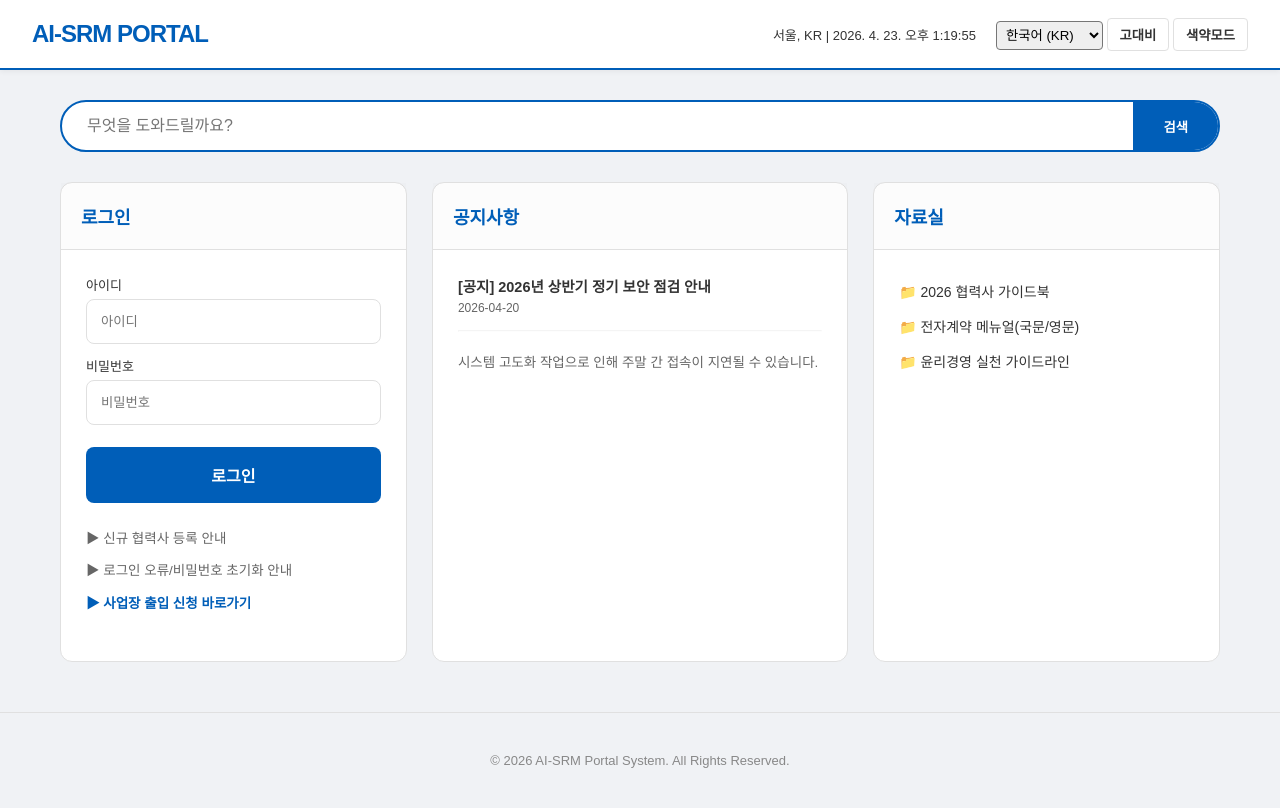
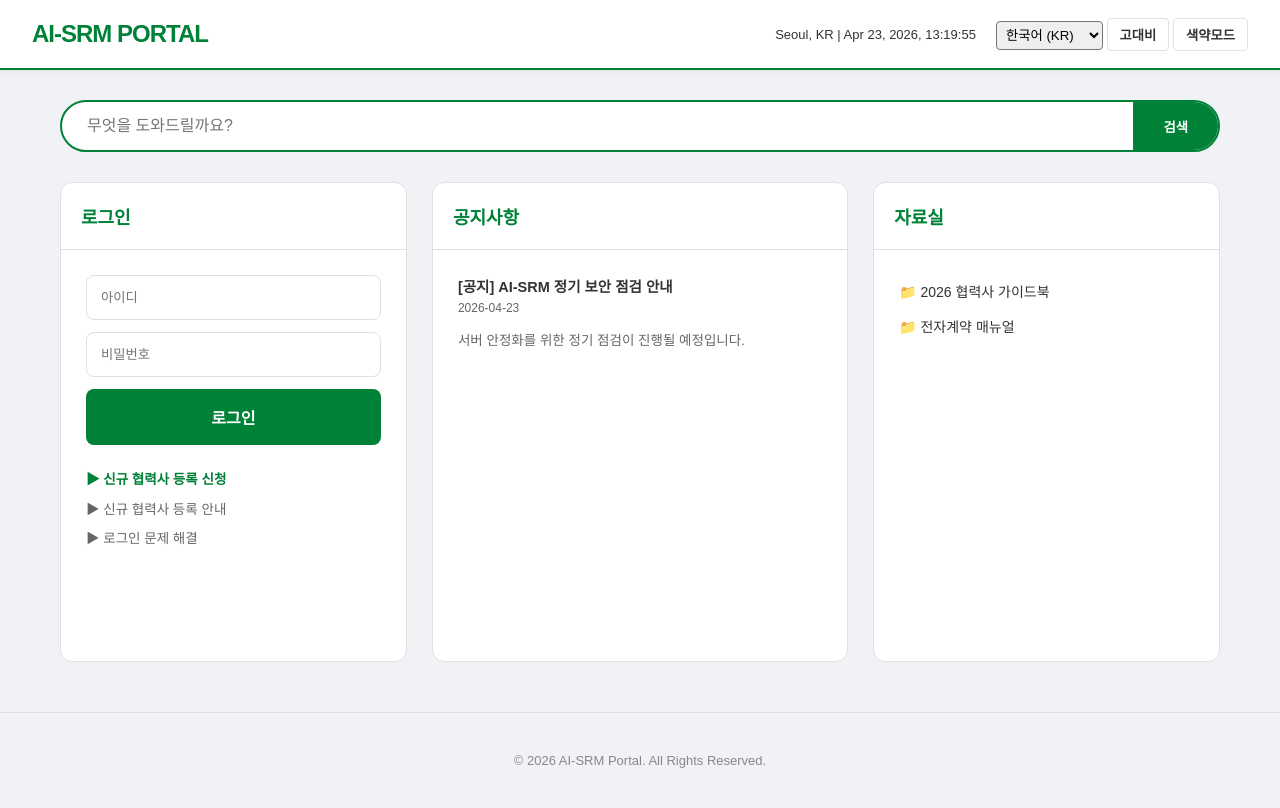
Before and after one commit to WOOJOONGBAIK/ai-srm, a website: page index.html in a window 1280 px wide. Drawn offline with Linux system fonts and the light colour scheme.

Commit message:
Commit index.html changes

```diff
--- a/index.html
+++ b/index.html
@@ -1,13 +1,3 @@
-<!--
-* Project: [AI-SRM]
-* File: [index.html]
-* Description: [AI-SRM landing page - 리비전 #11: 최종 통합본]
-* --------------------------------------------------------------------------
-* 변경 일자 작성자 변경 내용 요약
-* --------------------------------------------------------------------------
-* 2026-04-23 #11 다국어 지원, 고대비/색약 모드, 시계 최적화, 이벤트 위임 개선
-* 2026-04-23 #12 파일 이름 변경: portal.html -> index.html
--->
 <!DOCTYPE html>
 <html lang="ko">
 <head>
@@ -16,21 +6,20 @@
 <title>AI SRM Portal</title>
 <style>
   :root {
-    --primary-color: #005EB8;
-    --primary-dark: #003d82;
+    /* HD현대 브랜드 컬러 반영 */
+    --primary-color: #008138;
+    --primary-dark: #006b2e;
     --bg-body: #f0f2f5;
     --bg-card: #ffffff;
     --text-main: #333333;
     --text-sub: #666666;
     --border-color: #e0e0e0;
-    --status-green: #28a745;
     --transition-speed: 0.3s;
   }
 
   /* 고대비 모드 */
   body.high-contrast {
     --primary-color: #ffff00;
-    --primary-dark: #e6e600;
     --bg-body: #000000;
     --bg-card: #1a1a1a;
     --text-main: #ffffff;
@@ -41,8 +30,6 @@
   /* 색약모드 */
   body.color-blind {
     --primary-color: #d55e00;
-    --status-green: #009e73;
-    --bg-body: #e6e6e6;
   }
 
   * { box-sizing: border-box; margin: 0; padding: 0; font-family: 'Malgun Gothic', sans-serif; }
@@ -61,41 +48,37 @@
   .mode-switch button {
     padding: 6px 12px; cursor: pointer; border: 1px solid var(--border-color);
     background: var(--bg-card); color: var(--text-main); border-radius: 4px; font-weight: bold;
-    transition: all 0.2s ease;
   }
-  .mode-switch button:hover { background: var(--primary-color); color: #fff; transform: translateY(-1px); }
-  body.high-contrast .mode-switch button:hover { color: #000; }
+  .mode-switch button:hover { background: var(--primary-color); color: #fff; }
 
   /* Search Section */
   .search-container { max-width: 1200px; margin: 30px auto 0; padding: 0 20px; }
-  .search-bar { display: flex; background: var(--bg-card); border: 2px solid var(--primary-color); border-radius: 30px; overflow: hidden; transition: box-shadow 0.3s; }
-  .search-bar:focus-within { box-shadow: 0 0 15px rgba(0,94,184,0.3); }
-  .search-bar input { flex: 1; border: none; padding: 15px 25px; outline: none; font-size: 16px; background: transparent; color: var(--text-main); }
-  .search-btn { background: var(--primary-color); color: #fff; border: none; padding: 0 30px; cursor: pointer; font-weight: bold; transition: background 0.2s; }
+  .search-bar { display: flex; background: var(--bg-card); border: 2px solid var(--primary-color); border-radius: 30px; overflow: hidden; }
+  .search-bar input { flex: 1; border: none; padding: 15px 25px; outline: none; font-size: 16px; background: transparent; }
+  .search-btn { background: var(--primary-color); color: #fff; border: none; padding: 0 30px; cursor: pointer; font-weight: bold; }
 
   /* Layout & Cards */
   .main-layout { display: grid; grid-template-columns: 1fr 1.2fr 1fr; gap: 25px; max-width: 1200px; margin: 30px auto; padding: 0 20px; }
   .card { background: var(--bg-card); border-radius: 12px; border: 1px solid var(--border-color); display: flex; flex-direction: column; min-height: 480px; transition: transform 0.3s, box-shadow 0.3s; }
   .card:hover { transform: translateY(-8px); box-shadow: 0 10px 20px rgba(0,0,0,0.1); }
-  .card-header { padding: 20px; border-bottom: 1px solid var(--border-color); background: rgba(0,0,0,0.01); }
+  .card-header { padding: 20px; border-bottom: 1px solid var(--border-color); }
   .card-header h3 { color: var(--primary-color); font-size: 18px; font-weight: 700; }
   .card-body { padding: 25px; flex: 1; }
 
   /* Login Form */
   .login-input { width: 100%; padding: 14px; margin-bottom: 12px; border: 1px solid var(--border-color); border-radius: 8px; background: var(--bg-card); color: var(--text-main); }
-  .login-btn { width: 100%; padding: 16px; background: var(--primary-color); color: #fff; border: none; border-radius: 8px; font-weight: bold; font-size: 16px; cursor: pointer; transition: 0.3s; margin-top: 10px; }
-  .login-links { margin-top: 20px; font-size: 13.5px; line-height: 2.4; }
+  .login-btn { width: 100%; padding: 16px; background: var(--primary-color); color: #fff; border: none; border-radius: 8px; font-weight: bold; font-size: 16px; cursor: pointer; }
+  .login-links { margin-top: 20px; font-size: 13.5px; line-height: 2.2; }
   .login-links a { color: var(--text-sub); text-decoration: none; display: block; cursor: pointer; transition: 0.2s; }
   .login-links a:hover { color: var(--primary-color); padding-left: 5px; }
 
   /* Modal */
   .modal { display: none; position: fixed; z-index: 2000; left: 0; top: 0; width: 100%; height: 100%; background: rgba(0,0,0,0.6); opacity: 0; transition: opacity 0.3s ease; backdrop-filter: blur(2px); }
   .modal.show { display: block; opacity: 1; }
-  .modal-content { background: var(--bg-card); margin: 8% auto; padding: 35px; border-radius: 16px; width: 550px; position: relative; transform: translateY(-30px); transition: transform 0.4s cubic-bezier(0.175, 0.885, 0.32, 1.275); box-shadow: 0 20px 40px rgba(0,0,0,0.2); }
-  .modal.show .modal-content { transform: translateY(0); }
+  .modal-content { background: var(--bg-card); margin: 8% auto; padding: 35px; border-radius: 16px; width: 550px; position: relative; box-shadow: 0 20px 40px rgba(0,0,0,0.2); }
   .modal-header { font-size: 22px; font-weight: bold; margin-bottom: 25px; color: var(--primary-color); border-bottom: 2px solid var(--primary-color); padding-bottom: 15px; }
   .close-modal { position: absolute; right: 25px; top: 20px; font-size: 28px; cursor: pointer; color: var(--text-sub); }
-  .guide-step { background: rgba(0,94,184,0.05); padding: 15px; margin-bottom: 12px; border-left: 5px solid var(--primary-color); border-radius: 0 8px 8px 0; }
+  .guide-step { background: rgba(0,129,56,0.05); padding: 15px; margin-bottom: 12px; border-left: 5px solid var(--primary-color); border-radius: 0 8px 8px 0; }
 
   .footer { text-align: center; padding: 40px; font-size: 13px; color: #888; border-top: 1px solid var(--border-color); margin-top: 50px; }
 
@@ -107,9 +90,9 @@
 <header class="header">
   <div class="logo">AI-SRM PORTAL</div>
   <div class="utility-group">
-    <div id="current-info" class="location-info">서울, KR | 2026-04-23 21:05</div>
+    <div id="current-info" class="location-info">Seoul, KR | Loading...</div>
     <div class="mode-switch">
-      <select id="langSelect" aria-label="언어 선택" style="padding: 5px; border-radius: 4px;">
+      <select id="langSelect" style="padding: 5px; border-radius: 4px;">
         <option value="ko">한국어 (KR)</option>
         <option value="en">English (US)</option>
       </select>
@@ -130,15 +113,14 @@
   <section class="card">
     <div class="card-header"><h3 data-ko="로그인" data-en="Login">로그인</h3></div>
     <div class="card-body">
-      <label for="loginId" style="display:block; font-size:13px; margin-bottom:5px;" data-ko="아이디" data-en="User ID">아이디</label>
       <input type="text" id="loginId" class="login-input" placeholder="아이디" data-i18n-placeholder="id">
-      <label for="loginPw" style="display:block; font-size:13px; margin-bottom:5px;" data-ko="비밀번호" data-en="Password">비밀번호</label>
       <input type="password" id="loginPw" class="login-input" placeholder="비밀번호" data-i18n-placeholder="pw">
       <button class="login-btn" id="loginBtn" data-ko="로그인" data-en="Sign In">로그인</button>
+
       <div class="login-links">
-        <a id="regLink" role="button" tabindex="0">▶ <span data-ko="신규 협력사 등록 안내" data-en="New Partner Registration">신규 협력사 등록 안내</span></a>
-        <a id="errLink" role="button" tabindex="0">▶ <span data-ko="로그인 오류/비밀번호 초기화 안내" data-en="Login Help / PW Reset">로그인 오류/비밀번호 초기화 안내</span></a>
-        <a id="siteVisitLink" role="button" tabindex="0" style="font-weight: bold; color: var(--primary-color);">▶ <span data-ko="사업장 출입 신청 바로가기" data-en="Site Visit Application">사업장 출입 신청 바로가기</span></a>
+        <a id="applyLink" style="font-weight: bold; color: var(--primary-color);">▶ <span data-ko="신규 협력사 등록 신청" data-en="Apply for Partnership">신규 협력사 등록 신청</span></a>
+        <a id="regLink">▶ <span data-ko="신규 협력사 등록 안내" data-en="Registration Guide">신규 협력사 등록 안내</span></a>
+        <a id="errLink">▶ <span data-ko="로그인 문제 해결" data-en="Login Help">로그인 문제 해결</span></a>
       </div>
     </div>
   </section>
@@ -146,10 +128,9 @@
   <section class="card">
     <div class="card-header"><h3 data-ko="공지사항" data-en="Notice">공지사항</h3></div>
     <div class="card-body">
-      <div style="font-size: 14.5px; font-weight: bold; margin-bottom: 5px;" data-ko="[공지] 2026년 상반기 정기 보안 점검 안내" data-en="[Notice] 2026 1H Security Audit"> [공지] 2026년 상반기 정기 보안 점검 안내 </div>
-      <p style="font-size: 12px; color: var(--text-sub); margin-bottom: 15px;">2026-04-20</p>
-      <hr style="margin-bottom: 20px; opacity: 0.1;">
-      <p style="font-size: 13.5px; color: var(--text-sub); line-height: 1.6;" data-ko="시스템 고도화 작업으로 인해 주말 간 접속이 지연될 수 있습니다." data-en="Access may be delayed during the weekend due to system upgrades.">시스템 고도화 작업으로 인해 주말 간 접속이 지연될 수 있습니다.</p>
+      <div style="font-size: 14.5px; font-weight: bold; margin-bottom: 5px;">[공지] AI-SRM 정기 보안 점검 안내</div>
+      <p style="font-size: 12px; color: var(--text-sub); margin-bottom: 15px;">2026-04-23</p>
+      <p style="font-size: 13.5px; color: var(--text-sub); line-height: 1.6;" data-ko="서버 안정화를 위한 정기 점검이 진행될 예정입니다." data-en="Regular maintenance is scheduled for server stability.">서버 안정화를 위한 정기 점검이 진행될 예정입니다.</p>
     </div>
   </section>
 
@@ -158,8 +139,7 @@
     <div class="card-body">
       <ul style="list-style: none; font-size: 14px; line-height: 2.5;">
         <li>📁 <span data-ko="2026 협력사 가이드북" data-en="2026 Partner Guide">2026 협력사 가이드북</span></li>
-        <li>📁 <span data-ko="전자계약 메뉴얼(국문/영문)" data-en="E-Contract Manual (KR/EN)">전자계약 메뉴얼(국문/영문)</span></li>
-        <li>📁 <span data-ko="윤리경영 실천 가이드라인" data-en="Ethics Management Guide">윤리경영 실천 가이드라인</span></li>
+        <li>📁 <span data-ko="전자계약 매뉴얼" data-en="E-Contract Manual">전자계약 매뉴얼</span></li>
       </ul>
     </div>
   </section>
@@ -167,93 +147,81 @@
 
 <div id="regModal" class="modal">
   <div class="modal-content">
-    <span class="close-modal" id="regClose" role="button" tabindex="0">&times;</span>
-    <div class="modal-header" data-ko="신규 협력사 등록 절차" data-en="New Partner Registration Process">신규 협력사 등록 절차</div>
+    <span class="close-modal" id="regClose">&times;</span>
+    <div class="modal-header" data-ko="신규 협력사 등록 절차" data-en="Registration Process">신규 협력사 등록 절차</div>
     <div id="regStepContainer" class="modal-body"></div>
   </div>
 </div>
 
-<div id="errModal" class="modal">
-  <div class="modal-content">
-    <span class="close-modal" id="errClose" role="button" tabindex="0">&times;</span>
-    <div class="modal-header" data-ko="로그인 문제 해결" data-en="Login Help">로그인 문제 해결</div>
-    <div id="errStepContainer" class="modal-body"></div>
-  </div>
-</div>
-
-<footer class="footer">&copy; 2026 AI-SRM Portal System. All Rights Reserved.</footer>
+<footer class="footer">&copy; 2026 AI-SRM Portal. All Rights Reserved.</footer>
 
 <script>
-  /* 1. i18n 데이터 중앙 관리 (복합 텍스트용) */
   const i18nData = {
     ko: {
       search: "무엇을 도와드릴까요?",
       id: "아이디",
       pw: "비밀번호",
-      regSteps: ["사업자 정보 인증 및 기본정보 입력", "희망 소싱그룹(품목) 선택", "거래 조건 및 담당자 정보 입력", "개인정보 수집·이용 동의", "신청 완료 및 검토 대기"],
-      errHelp: ["비밀번호 5회 오류 시 계정 잠금", "계정 잠금 해제는 관리자 문의 필수", "초기 비밀번호 변경 권장"]
+      regSteps: ["기본 정보 입력", "서류 제출", "심사 진행", "최종 승인"],
+      applyMsg: "신규 등록 신청 페이지로 이동하시겠습니까?"
     },
     en: {
       search: "How can we help you?",
       id: "User ID",
       pw: "Password",
-      regSteps: ["Business Verification", "Sourcing Group Selection", "Contact Details Entry", "Privacy Policy Agreement", "Submission Complete"],
-      errHelp: ["Locked after 5 failed attempts", "Contact Admin to unlock", "Recommend initial password change"]
+      regSteps: ["Enter Info", "Submit Docs", "Reviewing", "Final Approval"],
+      applyMsg: "Would you like to proceed to the registration page?"
     }
   };
 
-  /* 2. 다국어 전환 핵심 함수 */
   function updateLanguage() {
     const lang = document.getElementById('langSelect').value;
-
-    // A. [일반 텍스트 복구] data-ko/en 속성을 가진 모든 요소 처리
     document.querySelectorAll('[data-ko]').forEach(el => {
       el.textContent = el.getAttribute(`data-${lang}`);
     });
-
-    // B. [Placeholder 처리]
     const placeholders = i18nData[lang];
     document.querySelectorAll('[data-i18n-placeholder]').forEach(el => {
       const key = el.getAttribute('data-i18n-placeholder');
       el.placeholder = placeholders[key];
     });
-
-    // C. [모달 동적 리스트 처리]
     renderModalSteps(lang);
   }
 
   function renderModalSteps(lang) {
-    document.getElementById('regStepContainer').innerHTML = i18nData[lang].regSteps
-      .map((step, i) => `<div class="guide-step"><strong>STEP ${i+1}</strong>: ${step}</div>`).join('');
-    document.getElementById('errStepContainer').innerHTML = i18nData[lang].errHelp
-      .map(help => `<p>• ${help}</p>`).join('');
+    const container = document.getElementById('regStepContainer');
+    if(container) {
+      container.innerHTML = i18nData[lang].regSteps
+        .map((step, i) => `<div class="guide-step"><strong>STEP ${i+1}</strong>: ${step}</div>`).join('');
+    }
   }
 
-  /* 3. 시계 최적화 (Rev #8 로직 유지) */
-  let clockInterval;
+  /* 2. 시간 영문으로 fix (en-US 포맷) */
   function updateClock() {
     const now = new Date();
-    document.getElementById('current-info').textContent = `서울, KR | ${now.toLocaleString('ko-KR')}`;
+    const options = {
+        year: 'numeric', month: 'short', day: 'numeric',
+        hour: '2-digit', minute: '2-digit', second: '2-digit',
+        hour12: false
+    };
+    document.getElementById('current-info').textContent = `Seoul, KR | ${now.toLocaleString('en-US', options)}`;
   }
-  document.addEventListener('visibilitychange', () => {
-    if (document.hidden) clearInterval(clockInterval);
-    else { updateClock(); clockInterval = setInterval(updateClock, 1000); }
+
+  /* 1. 로그인 시 main으로 연결 (어디서든 작동하는 상대 경로) */
+  document.addEventListener('click', (e) => {
+    const target = e.target.closest('a, button, .close-modal');
+    if (!target) return;
+
+    if (target.id === 'loginBtn') {
+      // 로컬이든 넷틀리파이든 현재 폴더의 main.html로 이동
+      location.href = 'main.html';
+    }
+    else if (target.id === 'applyLink') {
+      const lang = document.getElementById('langSelect').value;
+      if(confirm(i18nData[lang].applyMsg)) alert("신규 신청 페이지 연결 중...");
+    }
+    else if (target.id === 'regLink') openModal('regModal');
+    else if (target.classList.contains('close-modal')) closeModal(target.closest('.modal').id);
   });
 
-  /* 4. 이벤트 위임 (Rev #8 로직 유지) */
-  document.addEventListener('click', (e) => {
-    const target = e.target.closest('a, button, .close-modal, .modal');
-    if (!target) return;
-
-    if (target.id === 'regLink') openModal('regModal');
-    else if (target.id === 'errLink') openModal('errModal');
-    else if (target.id === 'searchBtn' || target.id === 'siteVisitLink') alert("준비 중인 기능입니다.");
-    else if (target.id === 'loginBtn') location.href = 'index.html';
-    else if (target.classList.contains('close-modal')) closeModal(target.closest('.modal').id);
-    else if (target.classList.contains('modal')) closeModal(target.id);
-  });
-
-  /* 5. 기타 유틸리티 */
   function openModal(id) {
     const m = document.getElementById(id);
     m.style.display = "block";
@@ -265,29 +233,14 @@
     setTimeout(() => m.style.display = "none", 300);
   }
 
-  // 모드 전환
-  document.getElementById('contrastBtn').addEventListener('click', () => {
-    document.body.classList.toggle('high-contrast');
-    document.body.classList.remove('color-blind');
-  });
-  document.getElementById('colorblindBtn').addEventListener('click', () => {
-    document.body.classList.toggle('color-blind');
-    document.body.classList.remove('high-contrast');
-  });
+  document.getElementById('contrastBtn').addEventListener('click', () => document.body.classList.toggle('high-contrast'));
+  document.getElementById('colorblindBtn').addEventListener('click', () => document.body.classList.toggle('color-blind'));
+  document.getElementById('langSelect').addEventListener('change', updateLanguage);
 
   // 초기화
-  document.getElementById('langSelect').addEventListener('change', updateLanguage);
   updateLanguage();
   updateClock();
-  clockInterval = setInterval(updateClock, 1000);
-
-  // 키보드 엔터 지원
-  document.addEventListener('keydown', (e) => {
-    if ((e.key === 'Enter' || e.key === ' ') && e.target.role === 'button') {
-      e.preventDefault();
-      e.target.click();
-    }
-  });
+  setInterval(updateClock, 1000);
 </script>
 </body>
 </html>
```
